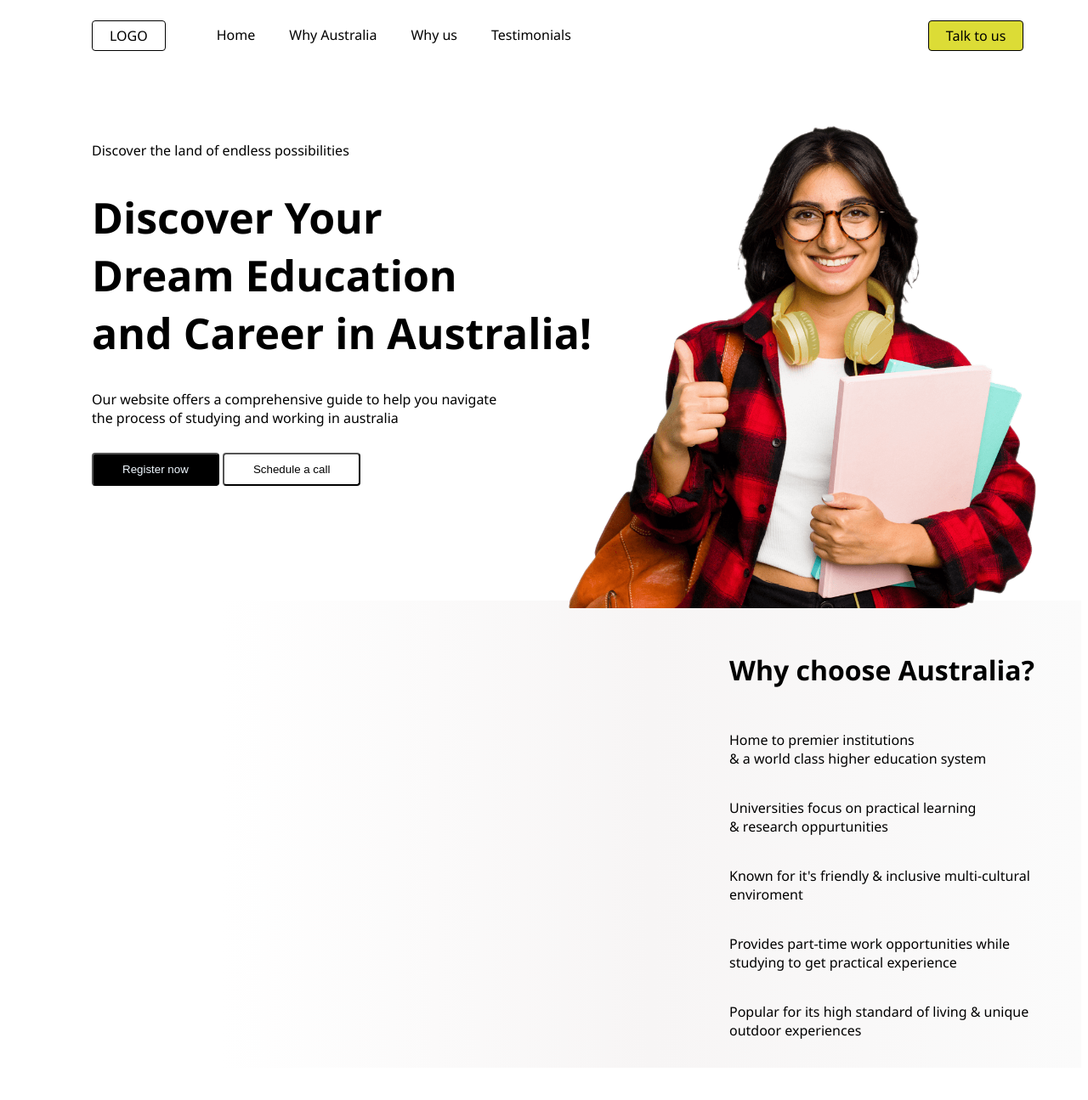
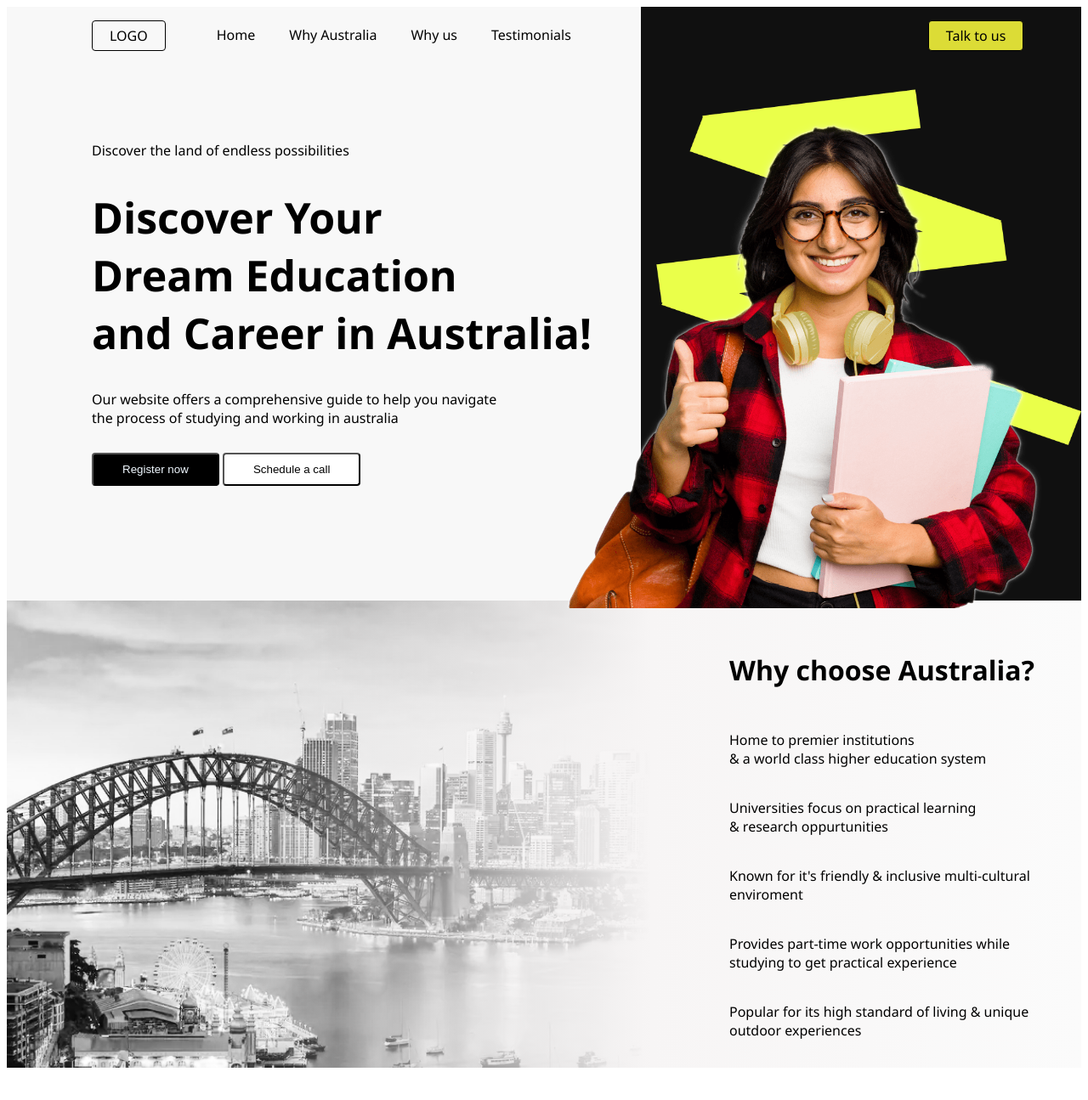
Before and after one commit to yashbirdavade/Beonline, a plain HTML site: page index.html in a window 1280 px wide. Shown: the top 1295 px of the page at 85% size. Drawn offline with Linux system fonts and the light colour scheme.

Commit message:
Update style.css

```diff
--- a/style.css
+++ b/style.css
@@ -1,5 +1,5 @@
 .one{
-    background-image: url('assets/bg1.png');
+    background-image: url('bg1.png');
     background-size: cover;
     width: 100%;
     height: 700px;
@@ -47,14 +47,14 @@
     margin-top: -456px;
 }
 .two{
-    background-image: url('assets/layer21.png');
+    background-image: url('layer21.png');
     background-repeat: no-repeat;
     background-image: -webkit-linear-gradient(left,
     rgba(0,0,0,0) 0%,
     rgba(0,0,0,0) 20%,
     rgb(247, 245, 245) 60%,
     rgba(251, 251, 251, 1) 100%
-  ),url('assets/layer21.png');
+  ),url('layer21.png');
     height: 550px;
     font-family: 'Segoe UI', Tahoma, Geneva, Verdana, sans-serif;
 }
@@ -140,7 +140,7 @@
 }
 
 .five{
-    background-image: url('assets/bg3.png');
+    background-image: url('bg3.png');
     height: 600px;
     width: 600px;
     overflow: hidden;
```
